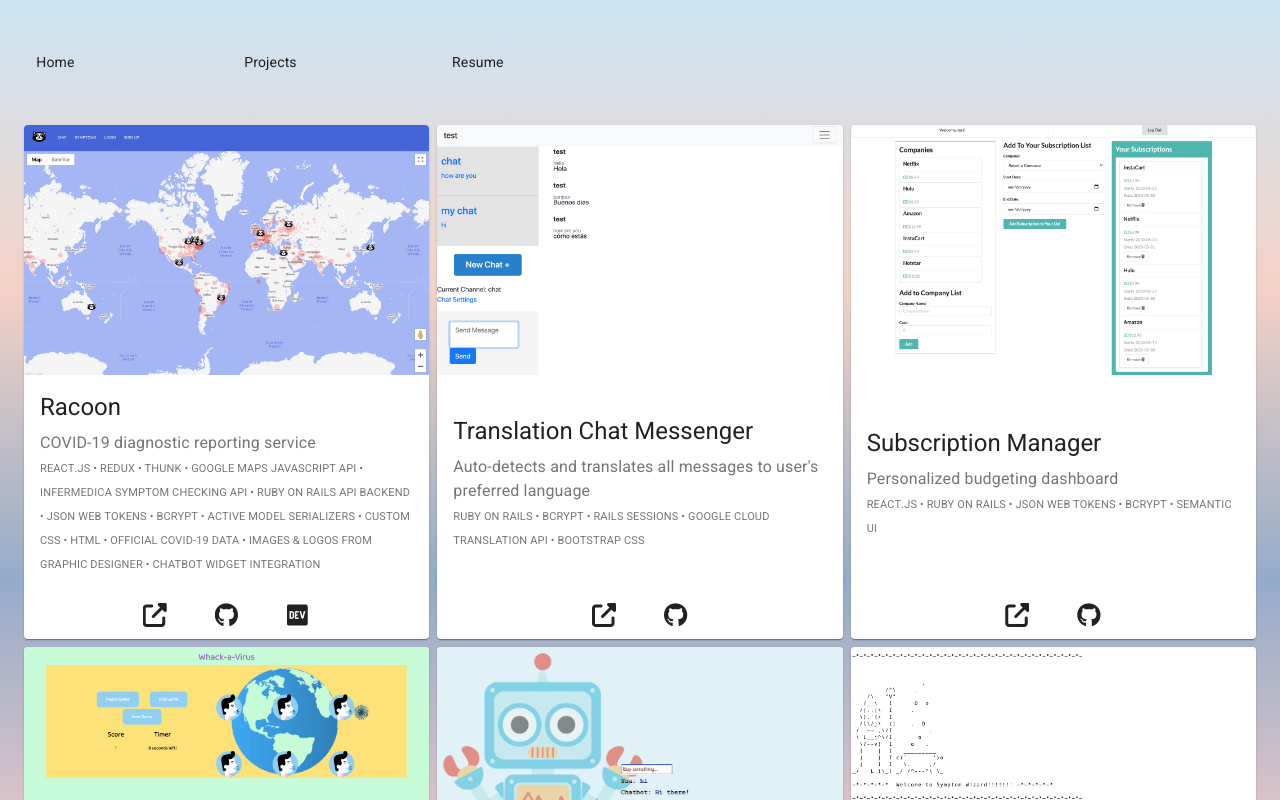
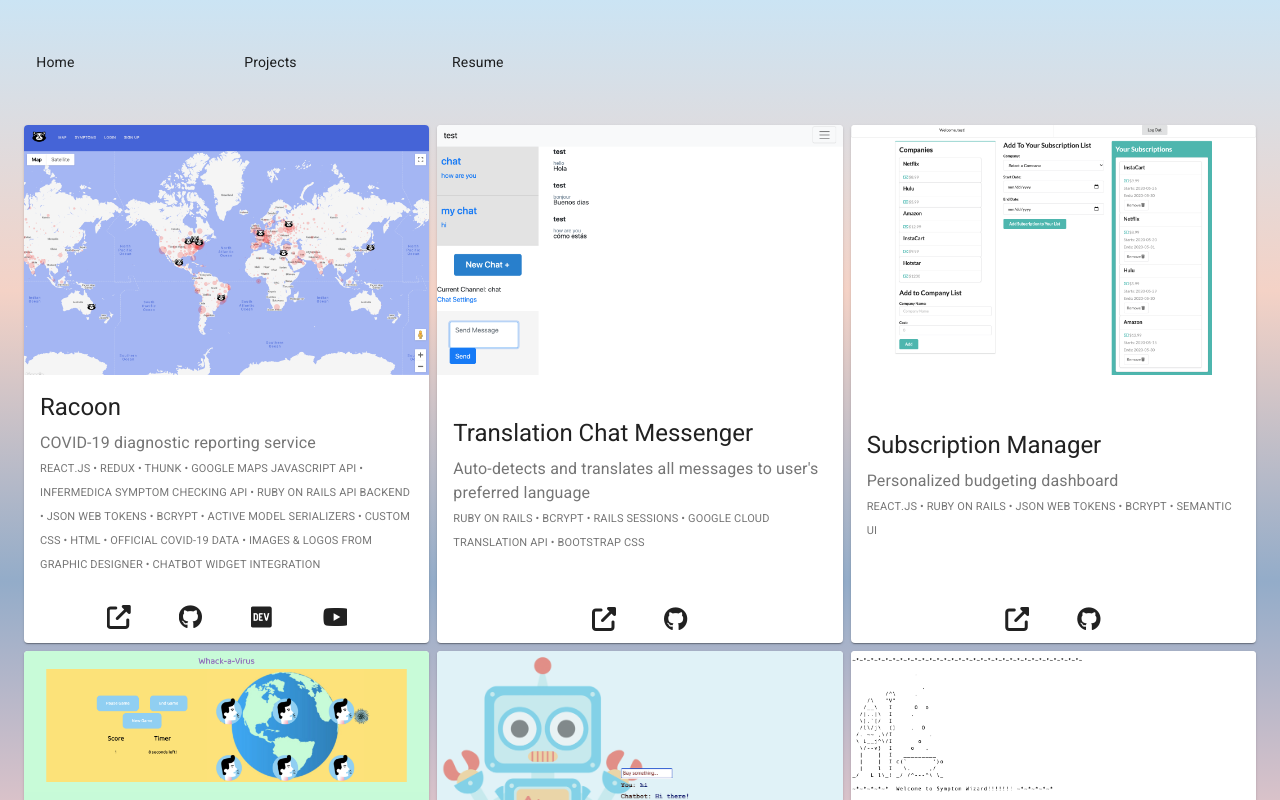
Before and after one commit to sylviapap/personal-site-react, a React (Create React App) app: page /projects in a window 1280 px wide. Shown: the top 800 px of the page. Built offline with nearby package versions, Linux system fonts and the light colour scheme.

Commit message:
Add youtube link

```diff
--- a/src/components/ProjectCard.js
+++ b/src/components/ProjectCard.js
@@ -25,7 +25,7 @@
 
 const ProjectCard = props =>  {
   const classes = useStyles();
-  const {imageURL, title, description, websiteURL, githubURL, technology, blogURL} = props.project
+  const {imageURL, title, description, websiteURL, githubURL, technology, blogURL, youtubeURL} = props.project
   const img = "images/" + imageURL
 
   return (
@@ -65,6 +65,10 @@
         <Icon className="fab fa-dev"/>
         </Button> : null}
 
+        {youtubeURL ? <Button color="default" href={youtubeURL} aria-label="youtube-link">
+        <Icon className="fa fa-youtube-play"/>
+        </Button> : null}
+
       </CardActions>
     </Card>
   );
--- a/src/services/data.js
+++ b/src/services/data.js
@@ -26,7 +26,8 @@
       description: "COVID-19 diagnostic reporting service",
       technology: "React.js • Redux • Thunk • Google Maps Javascript API • Infermedica Symptom Checking API • Ruby on Rails API Backend • JSON Web Tokens • BCrypt • Active Model Serializers • Custom CSS • HTML • Official COVID-19 Data • Images & Logos From Graphic Designer • Chatbot Widget Integration",
       githubURL: "https://github.com/sylviapap/racoon-client",
-      blogURL: "https://dev.to/sylviapap/check-out-my-coding-bootcamp-final-project-1lc1"
+      blogURL: "https://dev.to/sylviapap/check-out-my-coding-bootcamp-final-project-1lc1",
+      youtubeURL: "https://youtu.be/SntYf3koT1c"
     },
     {
       title: "Translation Chat Messenger",
```
